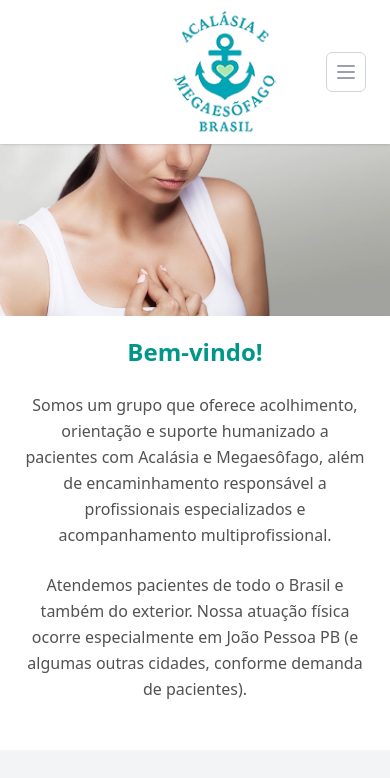
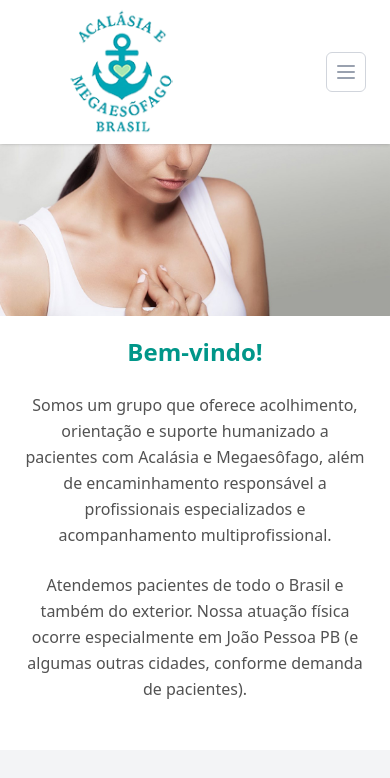
Before and after one commit to bunhakgabriel/AcalasiaBrasilSiteV1, a React (Vite) app: page / in a window 390 px wide. Shown: the top 778 px of the page. Built offline with nearby package versions, Linux system fonts and the light colour scheme.

Commit message:
fix: adjust layout of Menu component for better alignment of items

```diff
--- a/src/componentes/menu/Menu.tsx
+++ b/src/componentes/menu/Menu.tsx
@@ -49,7 +49,7 @@
                 className={`bg-white transition-all duration-300 ease-in-out shadow-sm ${scrolled ? "py-4" : "py-2"
                     }`}
             >
-                <div className="max-w-7xl mx-auto px-6 flex items-center justify-end md:justify-between">
+                <div className="max-w-7xl mx-auto px-6 flex items-center justify-between">
                     {/* Logo */}
                     <img
                         src="/imagens/logo.png"
```
